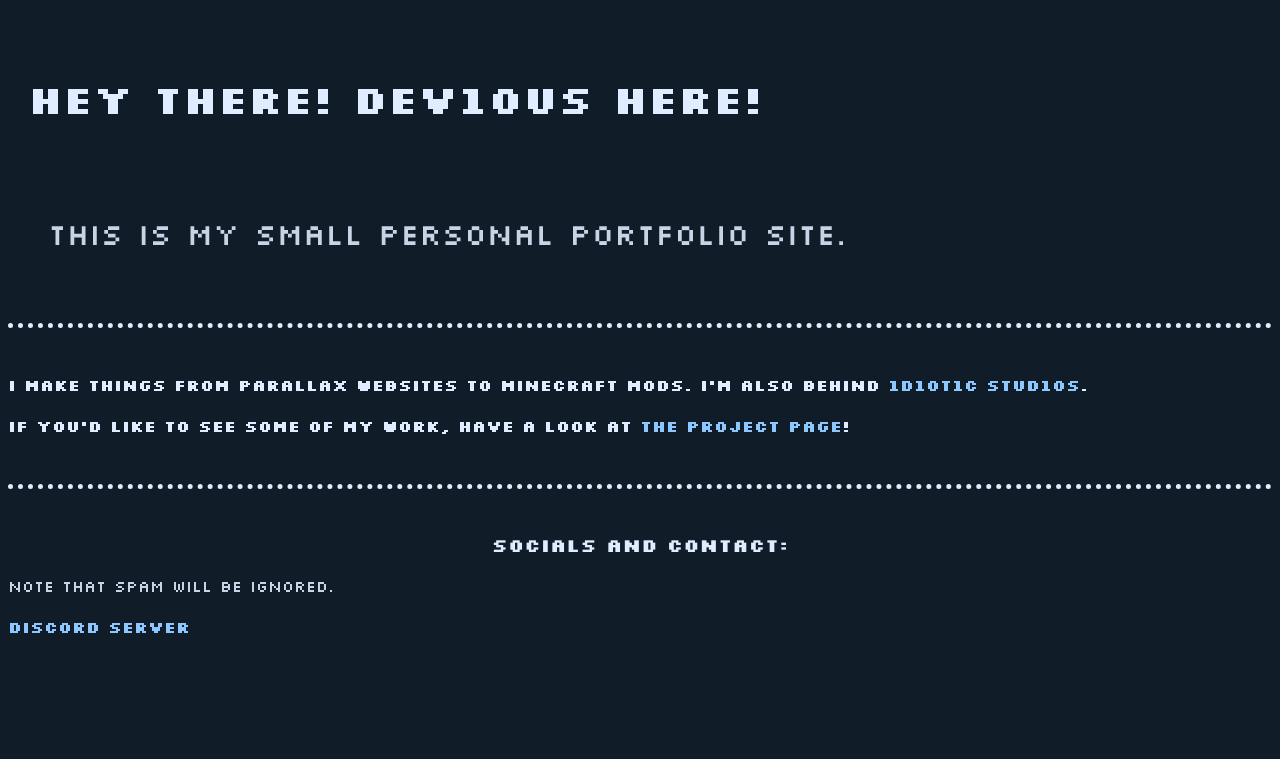
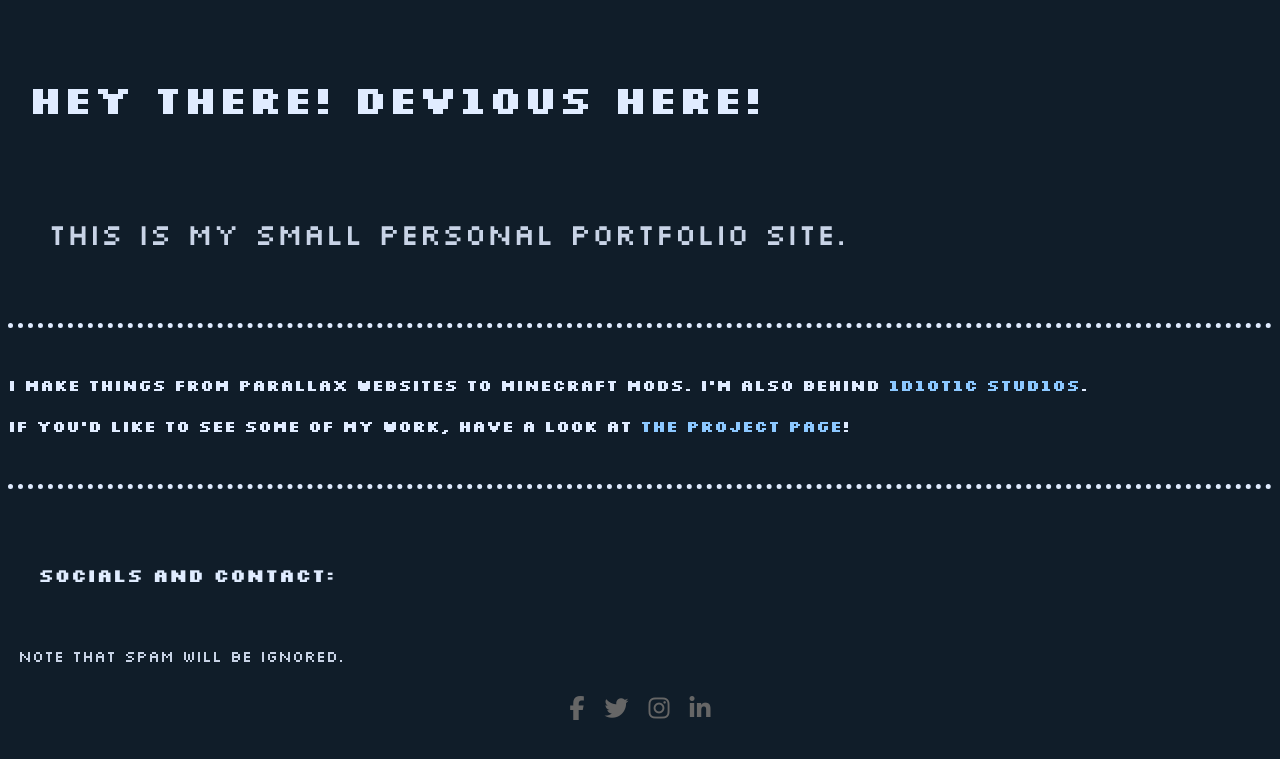
Before and after one commit to Dev10us1ty/dev10us1ty.github.io, a Jekyll site: the page built from index.html, in a window 1280 px wide. Shown: the top 759 px of the page. Built offline with Jekyll 4.4.1, drawn with Linux system fonts in a browser that asks for light colours; nearby versions of some CDN libraries.

Commit message:
Update index.html

```diff
--- a/index.html
+++ b/index.html
@@ -2,6 +2,20 @@
 layout: default
 title: Dev10us
 ---
+
+<style>
+  .social-icons {
+    display: flex;
+    justify-content: center;
+    align-items: center;
+  }
+
+  .social-icon {
+    margin: 0 10px;
+    font-size: 24px; /* Adjust icon size */
+    color: #666; /* Adjust icon color */
+  }
+</style>
 
 <br>
 
@@ -23,7 +37,14 @@ title: Dev10us
 
 <br>
 
-<h3 style="text-align: center;">Socials and Contact:</h3>
-<p>Note that spam will be ignored.</p>
+<h3 style="padding: 30px;">Socials and Contact:</h3>
+<p style="padding: 10px;">Note that spam will be ignored.</p>
 
-<h4><a>Discord Server</a></h4>
+<div class="social-icons">
+  <a href="#" class="social-icon"><i class="fa fa-facebook"></i></a>
+  <a href="#" class="social-icon"><i class="fa fa-twitter"></i></a>
+  <a href="#" class="social-icon"><i class="fa fa-instagram"></i></a>
+  <a href="#" class="social-icon"><i class="fa fa-linkedin"></i></a>
+</div>
+
+<br>
```
